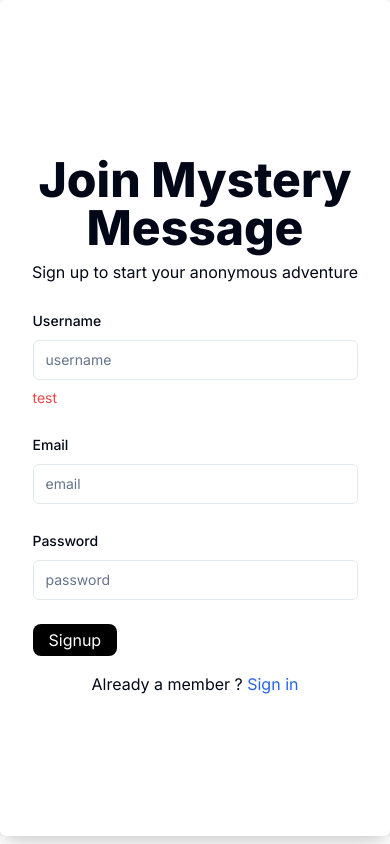
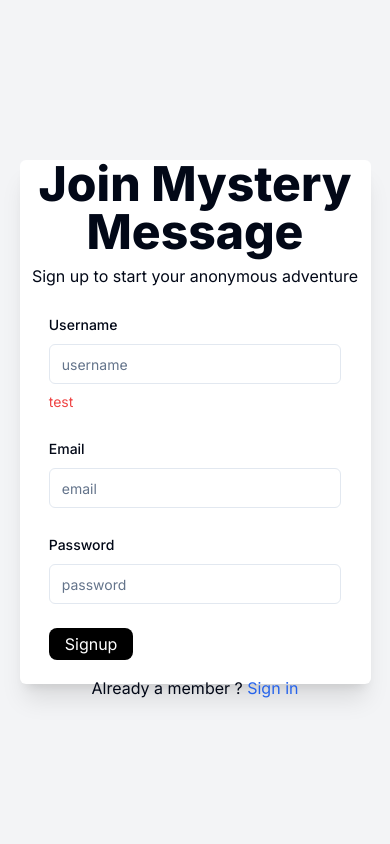
Before and after one commit to mudassirarif17/mysterymessages, a Next.js app: page /sign-up in a window 390 px wide. Built offline with nearby package versions, Linux system fonts and the light colour scheme.

Commit message:
sign-up is responsive

```diff
--- a/src/app/(auth)/sign-up/page.tsx
+++ b/src/app/(auth)/sign-up/page.tsx
@@ -81,9 +81,9 @@ const page = () => {
 
 
   return (
-    <div className='sign-up md:flex justify-center bg-gray-100 '>
+    <div className='sign-up md:flex justify-center items-center flex h-[100vh] bg-gray-100'>
 
-        <div className='sign-up-child w-[100vw] md:h-[95vh] h-[99vh] md:my-4 md:w-[40vw] bg-white rounded-md shadow-xl flex justify-center flex-col'>
+        <div className='sign-up-child w-[90vw] md:h-[95vh] h-[62vh] md:my-4 md:w-[40vw] bg-white rounded-md shadow-xl flex justify-center flex-col'>
 
             <div className="description my-4">
                 <h1 className='text-center text-5xl font-extrabold'>Join Mystery <br />Message</h1>
```
